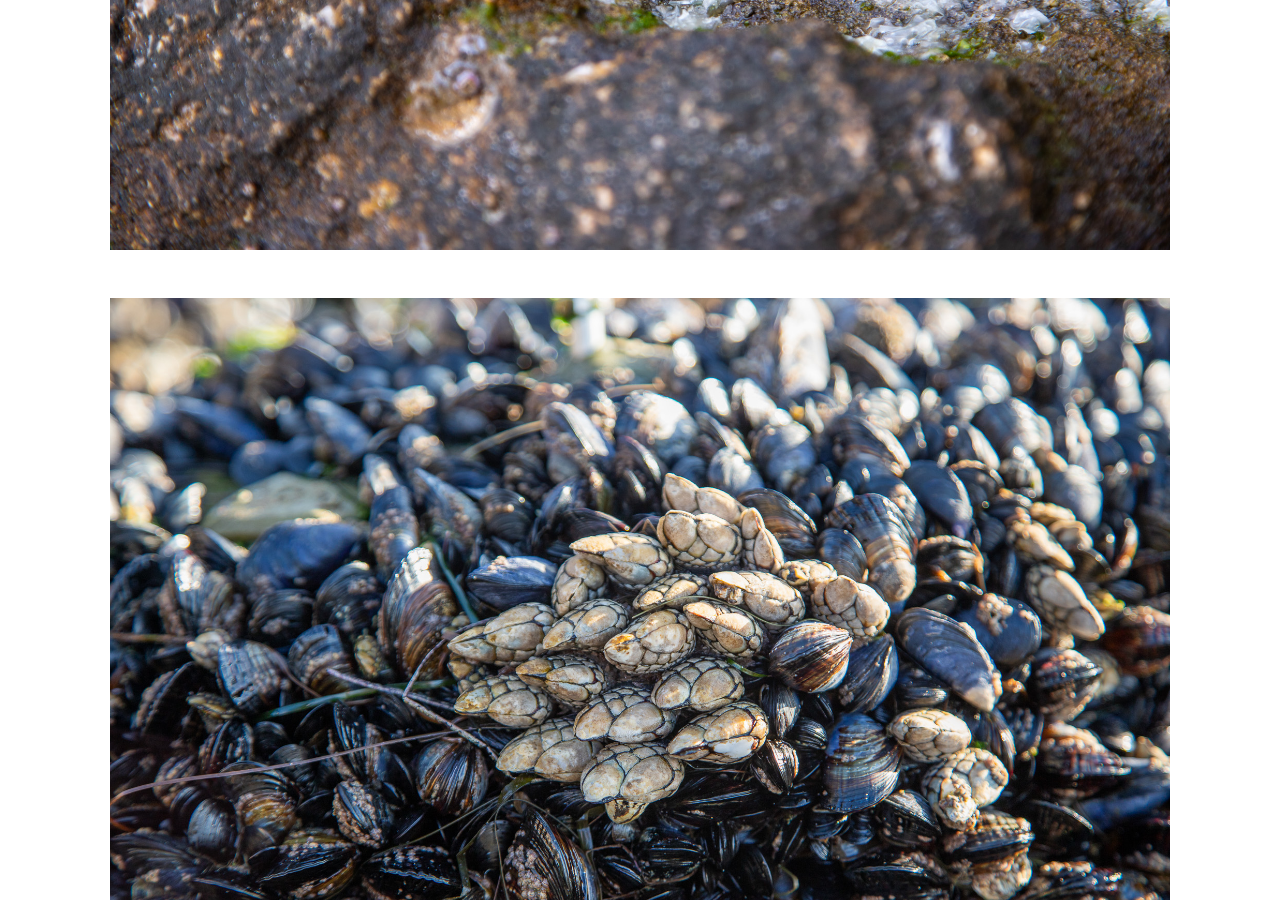
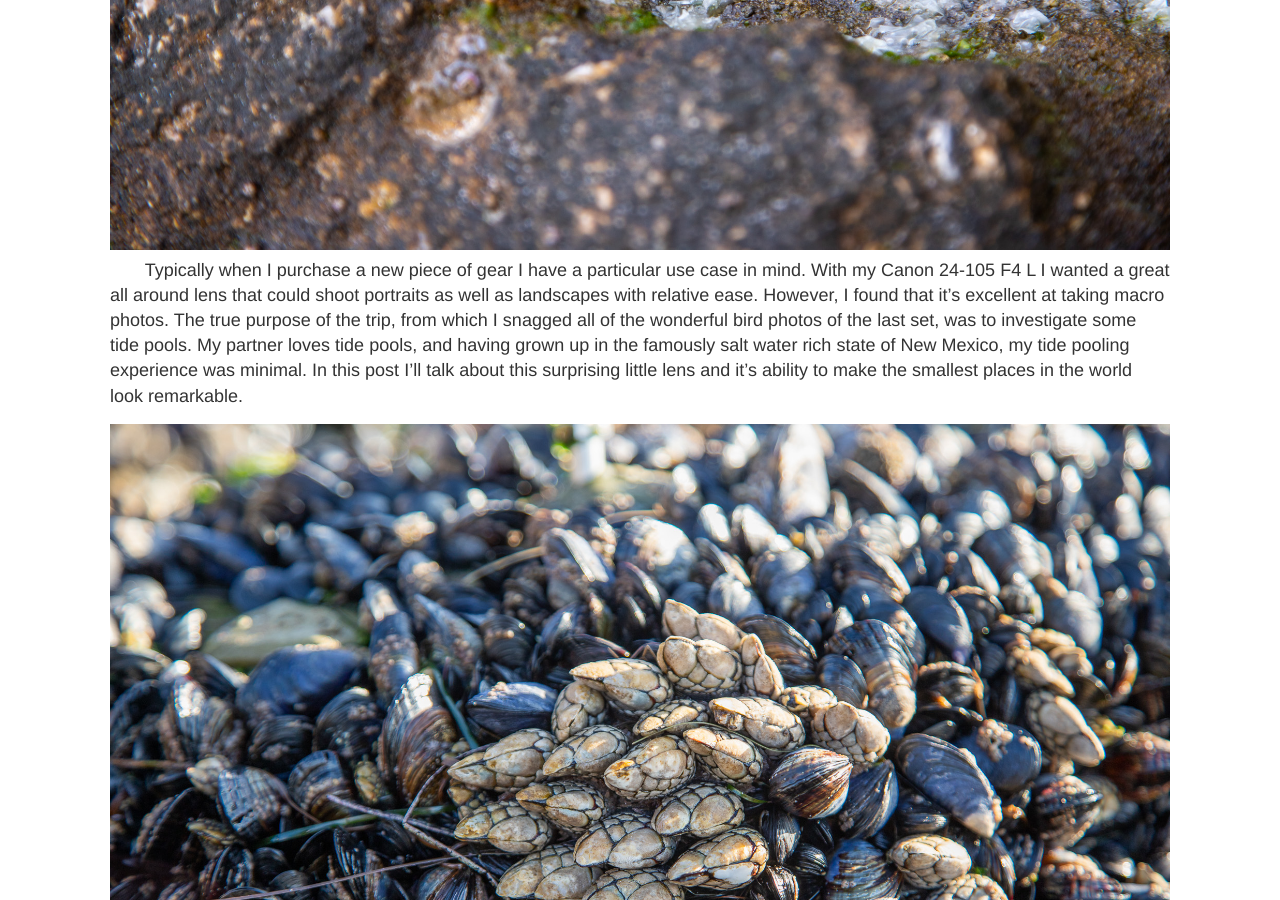
Before and after one commit to BenBockPhotography/benbockphotography.github.io, a Jekyll site: the page built from _posts/2025-06-01-029.md, in a window 1280 px wide and 900 px high, scrolled down 683 px. Built offline with Jekyll 4.4.1, drawn with Linux system fonts in a browser that asks for light colours.

Commit message:
Progress made

```diff
--- a/_posts/2025-06-01-029.md
+++ b/_posts/2025-06-01-029.md
@@ -4,7 +4,7 @@ title: Beach Tide Pools
 ---
 
 ![_config.yml]({{ site.baseurl }}/images/029/TidePool_1.jpg)
-&nbsp;&nbsp;&nbsp;&nbsp;&nbsp;&nbsp;
+&nbsp;&nbsp;&nbsp;&nbsp;&nbsp;&nbsp; Typically when I purchase a new piece of gear I have a particular use case in mind. With my Canon 24-105 F4 L I wanted a great all around lens that could shoot portraits as well as landscapes with relative ease. However, I found that it's excellent at taking macro photos. The true purpose of the trip, from which I snagged all of the wonderful bird photos of the last set, was to investigate some tide pools. My partner loves tide pools, and having grown up in the famously salt water rich state of New Mexico, my tide pooling experience was minimal. In this post I'll talk about this surprising little lens and it's ability to make the smallest places in the world look remarkable.
 
 ![_config.yml]({{ site.baseurl }}/images/029/TidePool_2.jpg)
 &nbsp;&nbsp;&nbsp;&nbsp;&nbsp;&nbsp;
```
